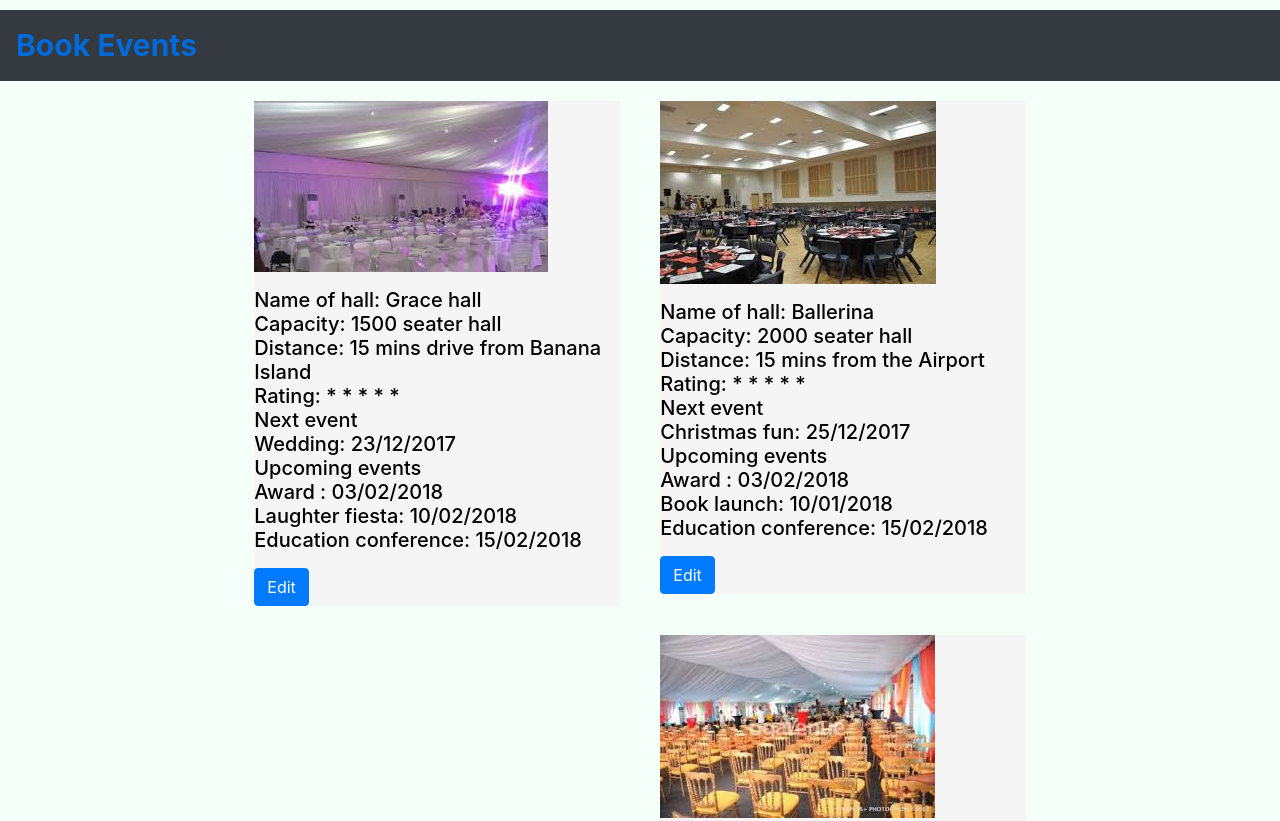
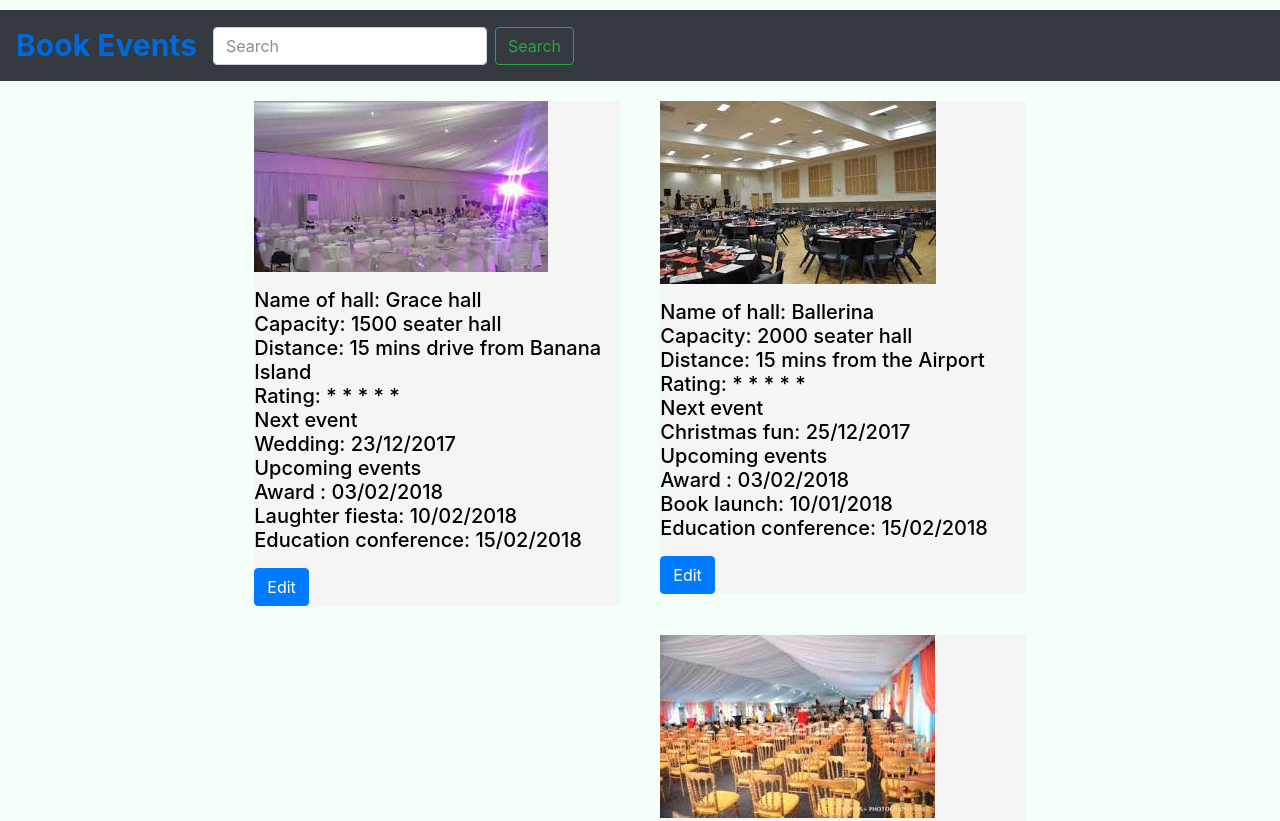
Before and after one commit to Adedayo-A/EventManager, a website: page template/html/view.html in a window 1280 px wide. Shown: the top 821 px of the page. Drawn offline with nearby package versions, Linux system fonts and the light colour scheme.

Commit message:
restructure folder

```diff
--- a/server/package.json
+++ b/package.json
@@ -8,8 +8,8 @@
     "test": "test"
   },
   "scripts": {
-    "start:dev": "nodemon ./bin/www",
-    "start": "node ./bin/www",
+    "start:dev": "nodemon ./server/bin/www",
+    "start": "node ./server/bin/www",
     "test": "echo \"Error: no test specified\" && exit 1"
   },
   "repository": {
--- a/server/app.js
+++ b/server/app.js
@@ -12,7 +12,7 @@ app.use(logger('dev'));
 app.use(bodyParser.json());
 app.use(bodyParser.urlencoded({ extended: false }));
 
-require('./server/controller')(app);
+require('./controller')(app);
 
 // Setup a default catch-all route that sends back a welcome message in JSON format.
 app.get('*', (req, res) => res.status(200).send({
--- a/template/html/view.html
+++ b/template/html/view.html
@@ -14,6 +14,10 @@
   <body id="view">
     <nav class="navbar navbar-expand-lg navbar-light navbar-dark bg-dark">
       <a class="navbar-brand colorpic" href="index.html">Book Events</a>
+      <form class="form-inline my-2 my-lg-0 .float-xl-right">
+      <input class="form-control mr-sm-2" type="text" placeholder="Search">
+      <button class="btn btn-outline-success my-2 my-sm-0" type="submit">Search</button>
+    </form>
     </nav>
     <div id="wrapper">
       <section>
```
Also changed, not shown: README.md (renamed from server/README.md), 4 other files.
